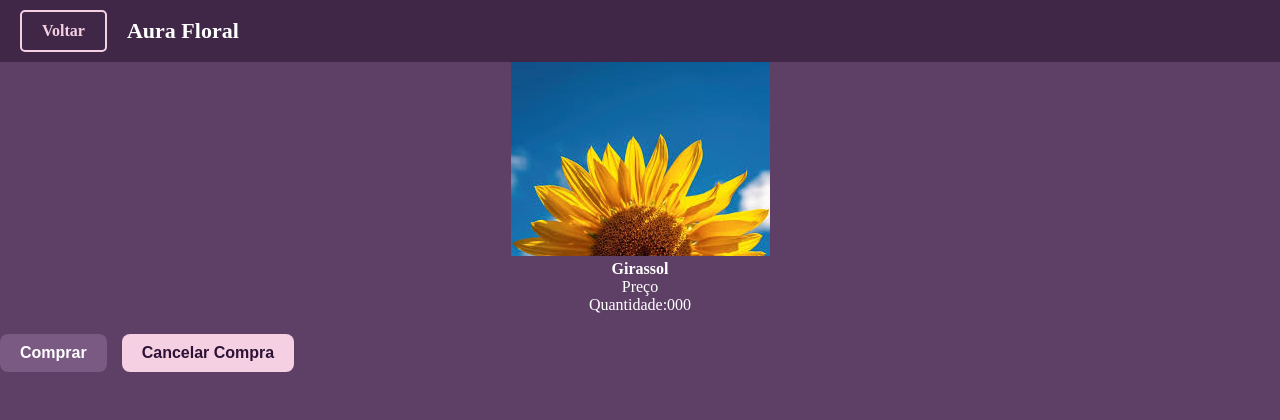
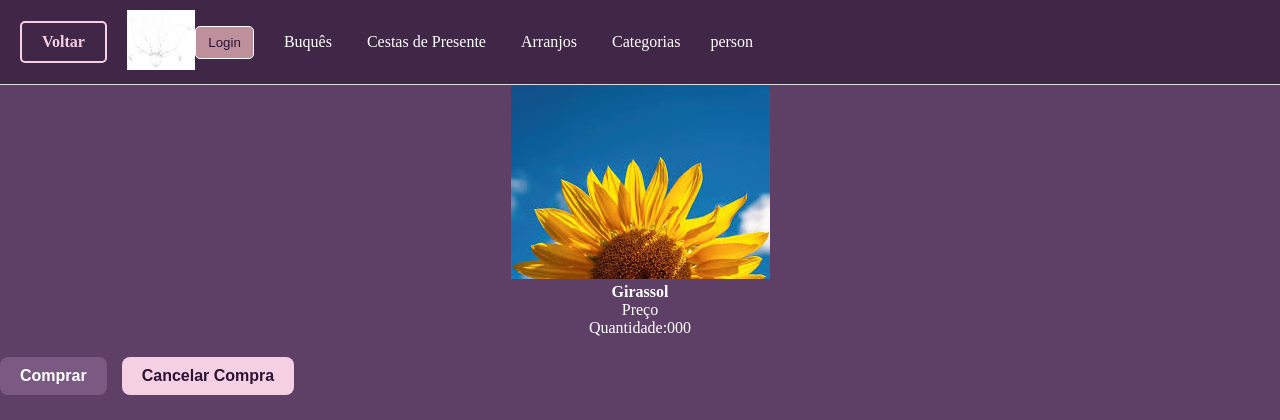
Before and after one commit to liviacamargoap/PROJETO-SITE-FLORES-DS, a Flask app: template templates/carrinho.html in a window 1280 px wide. Shown: the top 420 px of the page. Run offline with Flask 3, Linux system fonts and the light colour scheme; the template is opened without the code that fills it, so the values that code supplies are empty.

Commit message:
ajustes header

```diff
--- a/static/styles/global-carrinho.css
+++ b/static/styles/global-carrinho.css
@@ -162,3 +162,70 @@ button.cancelar:hover {
   position: fixed;
   color: #fff;
 }
+
+.logo img{
+  height: 60px;
+}
+
+header {
+  background-color: var( --ameixa-escura);
+  border-bottom: 1px solid #ddd;
+  padding: 5px 20px;
+}
+
+.header--top{
+  display: flex;
+  justify-content: space-between;
+  align-items: center;
+  flex-wrap: wrap;
+}
+
+
+nav{
+  display: flex;
+  align-items: center;
+  gap: 20px;
+}
+
+nav button{
+  background-color: var( --rosa-empoeirado);
+  border: 1px solid #FFFFFF;
+  padding: 8px 12px;
+  border-radius: 5px;
+  cursor: pointer;
+  transition: background-color 0.3s;
+}
+
+nav button a {
+  text-decoration: none;
+  color: #2C1435;
+}
+
+nav button:hover{
+  background-color:var( --rosa-empoeirado);
+}
+
+
+ul{
+  list-style: none;
+  display: flex;
+  gap: 15px;
+}
+
+
+ul li a.btn-header {
+  text-decoration: none;
+  color: #FFFFFF;
+  padding: 8px 10px;
+  border-radius: 4px;
+  transition: background-color 0.3s;
+}
+
+
+
+.perfil img{
+  height: 40px;
+  width: 40px;
+  border-radius: 50%;
+  margin-left: 10px;
+}
--- a/templates/carrinho.html
+++ b/templates/carrinho.html
@@ -6,12 +6,31 @@
     <title>Compras</title>
     <link rel="stylesheet" href="/static/styles/var.css">
     <link rel="stylesheet" href="/static/styles/reset.css">
+    <link rel="stylesheet" href="/static/styles/global-inicial.css">
     <link rel="stylesheet" href="/static/styles/global-carrinho.css">
 </head>
 <body>
     <header class="top-bar">
     <a href="/" class="btn-voltar">Voltar</a>
-  <h1>Aura Floral</h1>
+    <div class="header--top">
+        <div class="logo">
+          <img src="/static/img/Logo.jpg" alt="Logo Aura Floral">
+        </div>
+        <nav>
+         <button><a href="#">Login</a></button>
+          <ul>
+            <li><a href="/categoria/<filtro>" class="menu__header-opcoes btn-header">Buquês</a></li>
+            <li><a href="/categoria/<filtro>" class="menu__header-opcoes btn-header">Cestas de Presente</a></li>
+            <li><a href="/categoria/<filtro>" class="menu__header-opcoes btn-header">Arranjos</a></li>
+            <li><a href="/categoria/todos" class="menu__header-opcoes btn-header">Categorias</a></li>
+          </ul>
+          <div class="perfil">
+           <span class="material-symbols-outlined">
+              person
+          </span>
+          </div>
+        </nav>
+      </div>
 </header>
 
     <div class="container">
```
Also changed, not shown: templates/detalhes-produto.html (+4 -7 lines), templates/inicial.html (+6 -9 lines).
